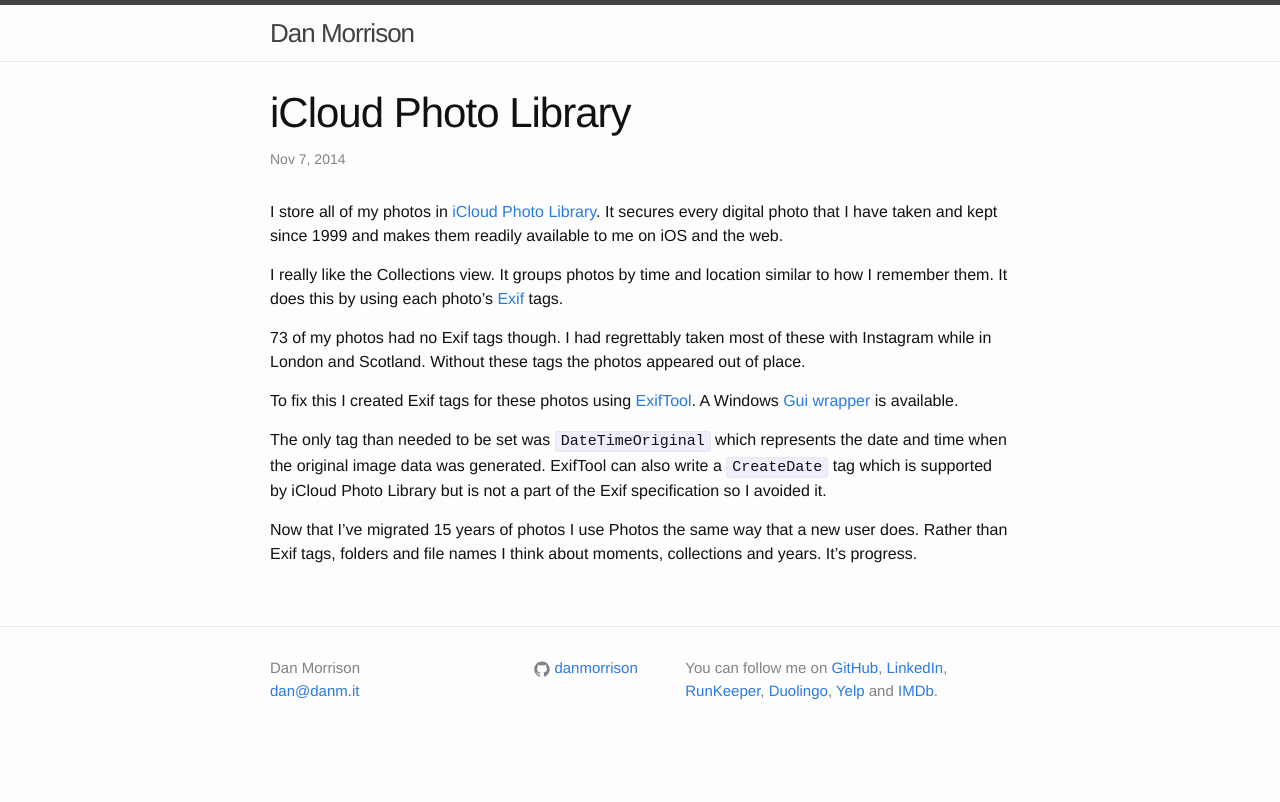
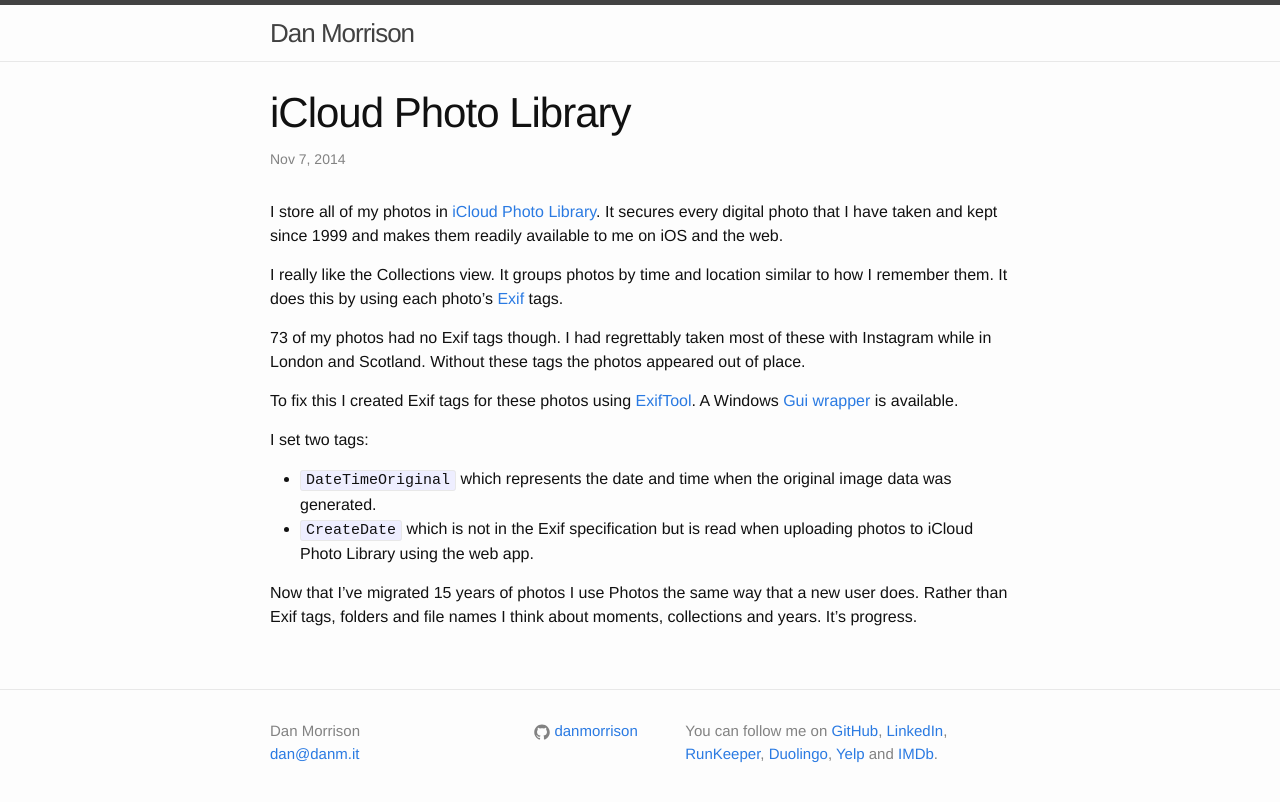
Before and after one commit to danmorrison/danmorrison.github.io, a Jekyll site: the page built from _posts/2014-11-06-icloud-photo-library.md, in a window 1280 px wide. Shown: the top 802 px of the page. Built offline with Jekyll 4.4.1, drawn with Linux system fonts in a browser that asks for light colours.

Commit message:
Update to reflect the iCloud Photo Library web app

```diff
--- a/_posts/2014-11-06-icloud-photo-library.md
+++ b/_posts/2014-11-06-icloud-photo-library.md
@@ -25,8 +25,9 @@
 [ExifTool]: http://sno.phy.queensu.ca/~phil/exiftool
 [Gui wrapper]: http://freeweb.siol.net/hrastni3/foto/exif/exiftoolgui.htm
 
-The only tag than needed to be set was `DateTimeOriginal` which represents the date and time when the original image data was generated.
-ExifTool can also write a `CreateDate` tag which is supported by iCloud Photo Library but is not a part of the Exif specification so I avoided it.
+I set two tags:
+- `DateTimeOriginal` which represents the date and time when the original image data was generated.
+- `CreateDate` which is not in the Exif specification but is read when uploading photos to iCloud Photo Library using the web app.
 
 Now that I've migrated 15 years of photos I use Photos the same way that a new user does.
 Rather than Exif tags, folders and file names I think about moments, collections and years.
```
